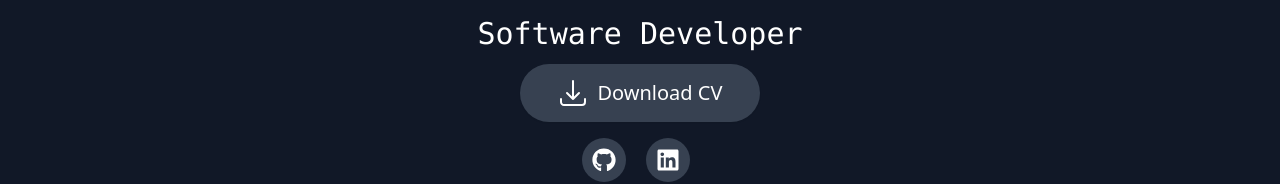
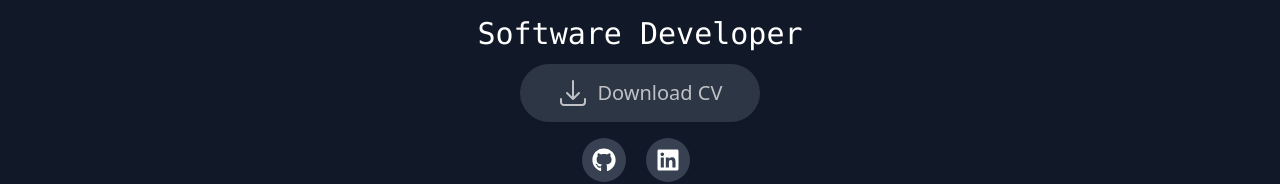
Before and after one commit to AndreMP97/portfolio, a React (Create React App) app: page / in a window 1280 px wide. Shown: the part 507-691 px from the top of the page. Built offline with nearby package versions, Linux system fonts and the light colour scheme.

Commit message:
added animations

```diff
--- a/src/components/about/skills.jsx
+++ b/src/components/about/skills.jsx
@@ -36,7 +36,7 @@ export default function AboutMe() {
             <div div className="flex h-5/6 justify-center snap-center overflow-y-scroll scrollbar-none md:overflow-hidden md:flex-col">
                 <div className="grid grid-cols-1 gap-2 md:gap-1 md:grid-cols-4 lg:gap-4 lg:grid-cols-6">
                     {icons.map((item) => (
-                        <div key={item.name} className="flex flex-col h-52 justify-center items-center hover:scale-110 duration-500 font-mono text-center text-white">
+                        <div key={item.name} className="flex flex-col h-52 justify-center items-center font-mono text-center text-white hover:scale-110 duration-500 hover:animate-pulse">
                             <img className="w-32 md:w-24 rounded-md mx-auto" src={item.icon} alt="Profile" />
                             <p className="my-2 md:my-4">{item.name}</p>
                         </div>
--- a/src/components/hero/index.jsx
+++ b/src/components/hero/index.jsx
@@ -11,7 +11,7 @@ export default function Hero() {
                 <h2 className="flex mb-3 text-3xl font-mono text-white justify-center">Software Developer</h2>
                 <button
                     type="button"
-                    className="flex w-60 self-center justify-center items-center px-8 py-3 border border-transparent text-xl font-medium rounded-full shadow-sm text-white bg-gray-700 hover:bg-gray-600"
+                    className="flex animate-pulse w-60 self-center justify-center items-center px-8 py-3 border border-transparent text-xl font-medium rounded-full shadow-sm text-white bg-gray-700 hover:bg-gray-600 hover:animate-none"
                 >
                     <ArrowDownTrayIcon className="h-8 w-8 mr-2" />
                     Download CV
@@ -20,7 +20,7 @@ export default function Hero() {
                     <a href="https://github.com/AndreMP97/" target="_blank" rel="noreferrer">
                         <button
                             type="button"
-                            className="text-white bg-gray-700 hover:bg-gray-600 font-medium rounded-full text-2xl p-2.5 text-center inline-flex items-center mr-2"
+                            className="text-white bg-gray-700 font-medium rounded-full text-2xl p-2.5 text-center inline-flex items-center mr-2 hover:bg-gray-600"
                         >
                             <FaGithub />
                             <span className="sr-only">Github</span>
@@ -29,7 +29,7 @@ export default function Hero() {
                     <a href="https://linkedin.com/in/andrempacheco97/" target="_blank" rel="noreferrer">
                         <button
                             type="button"
-                            className="text-white bg-gray-700 hover:bg-gray-600 font-medium rounded-full text-2xl p-2.5 text-center inline-flex items-center mr-2"
+                            className="text-white bg-gray-700 font-medium rounded-full text-2xl p-2.5 text-center inline-flex items-center mr-2 hover:bg-gray-600"
                         >
                             <FaLinkedin />
                             <span className="sr-only">LinkedIn</span>
```
